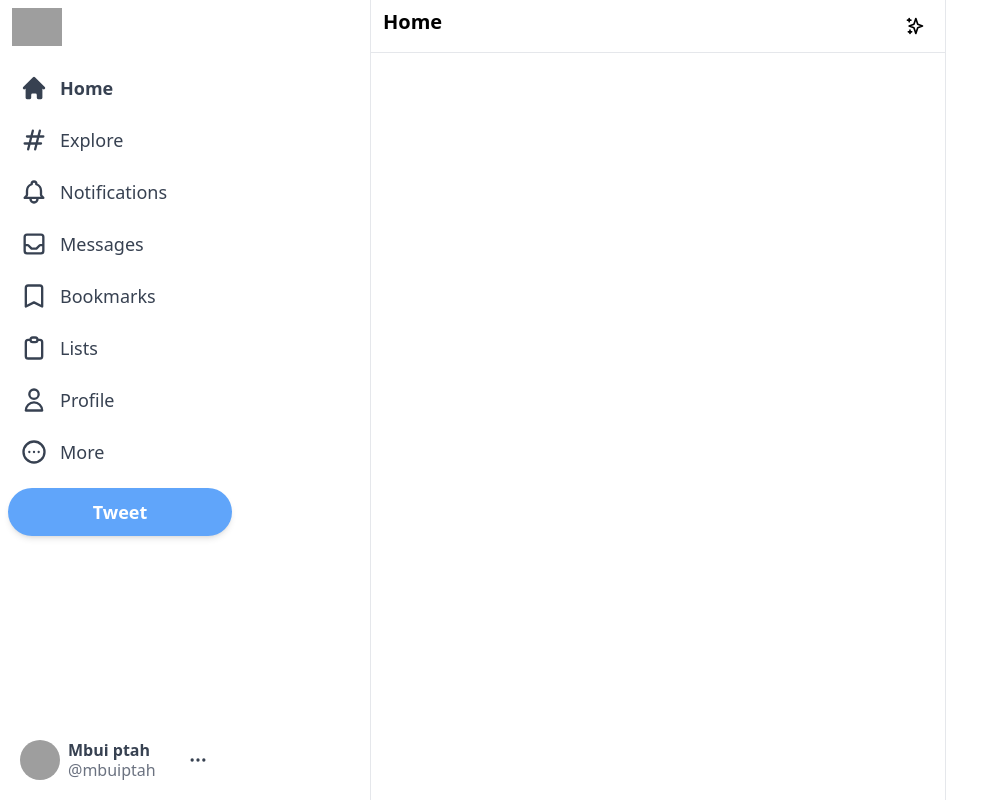
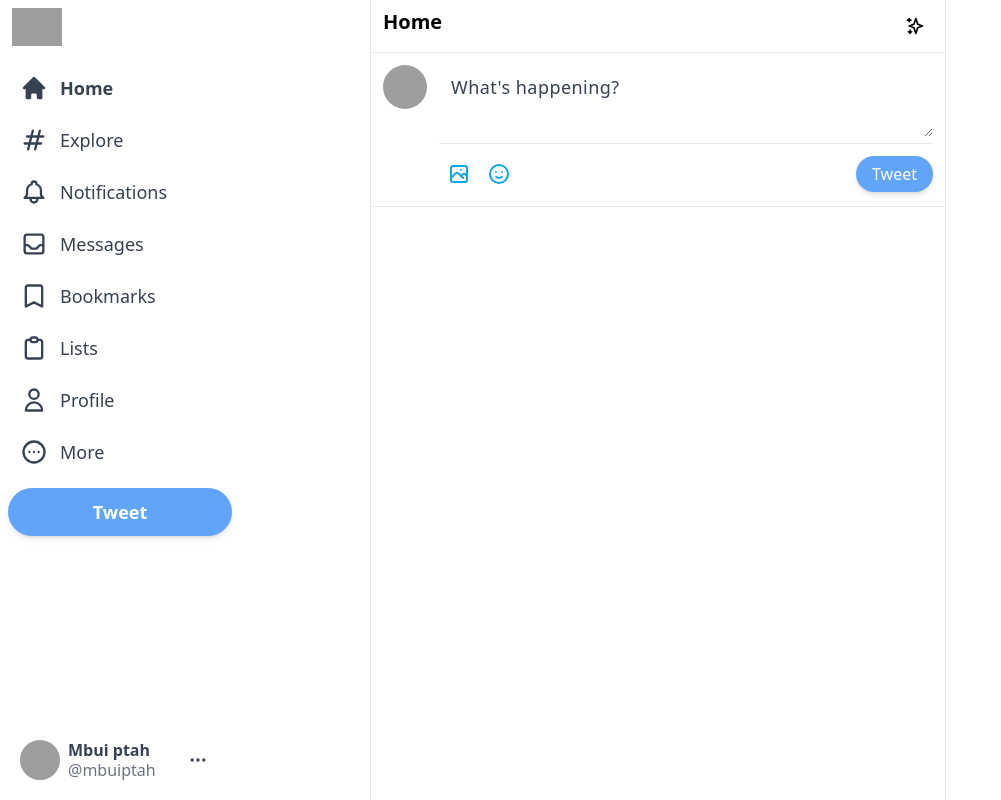
Before and after one commit to mbuimbogo/Twitterr-clone, a Next.js app: page / in a window 1280 px wide. Shown: the whole page, without its empty margins (0-1001 px from the left). Built offline with nearby package versions, Linux system fonts and the light colour scheme; grey boxes are pictures that could not be loaded.

Commit message:
Add the input section of the feed component

```diff
--- a/components/Feed.js
+++ b/components/Feed.js
@@ -1,4 +1,5 @@
 import { SparklesIcon } from "@heroicons/react/outline";
+import Input from "./Input";
 
 export default function Feed() {
   return (
@@ -9,6 +10,7 @@
             <SparklesIcon className="h-5"/>
         </div>
       </div>
+      <Input/>
     </div>
   )
 }
--- /dev/null
+++ b/components/Input.js
@@ -0,0 +1,23 @@
+import { EmojiHappyIcon, PhotographIcon } from '@heroicons/react/outline'
+import React from 'react'
+
+export default function Input() {
+  return (
+    <div className='flex border-b border-gray-200 p-3 space-x-3'>
+        <img src="https://pps.whatsapp.net/v/t61.24694-24/266085040_763312398451113_5669021778600555408_n.jpg?ccb=11-4&oh=01_AdQGgiBhMM9hcVyr4FAhFENGFQSe79pSq2a1sxZU33Loow&oe=6426B67A" alt="user-image" className="h-11 w-11 rounded-full cursor-pointer hover:brightness-95" />
+
+        <div className='w-full divide-y divide-gray-200'>
+            <div>
+                <textarea className="w-full border-none focus:ring-0 text-lg placeholder-gray-700 tracking-wide min-h-[50px] text-gray-700" rows="2" placeholder="What's happening?"></textarea>
+            </div>
+            <div className='flex items-center justify-between pt-2.5'>
+                <div className='flex'>
+                    <PhotographIcon  className='h-10 w-10 hoverEffect p-2 text-sky-500 hover:bg-sky-100'/>
+                    <EmojiHappyIcon className='h-10 w-10 hoverEffect p-2 text-sky-500 hover:bg-sky-100'/>
+                </div>
+                <button className='bg-blue-400 text-white px-4 py-1.5 rounded-full fomt-bold shadow-md hover:brightness-90 disabled:opacity-50'>Tweet</button>
+            </div>
+        </div>
+    </div>
+  )
+}
--- a/package.json
+++ b/package.json
@@ -15,6 +15,7 @@
     "react-dom": "18.2.0"
   },
   "devDependencies": {
+    "@tailwindcss/forms": "^0.5.3",
     "autoprefixer": "^10.4.14",
     "eslint": "8.36.0",
     "eslint-config-next": "13.2.4",
--- a/tailwind.config.js
+++ b/tailwind.config.js
@@ -11,5 +11,5 @@
   theme: {
     extend: {},
   },
-  plugins: [],
+  plugins: [require('@tailwindcss/forms')],
 }
```
Also changed, not shown: 1 other file (tests, documents, lock files or other folders).
